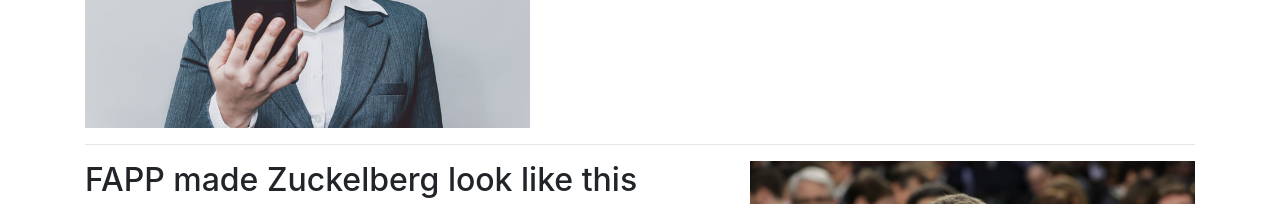
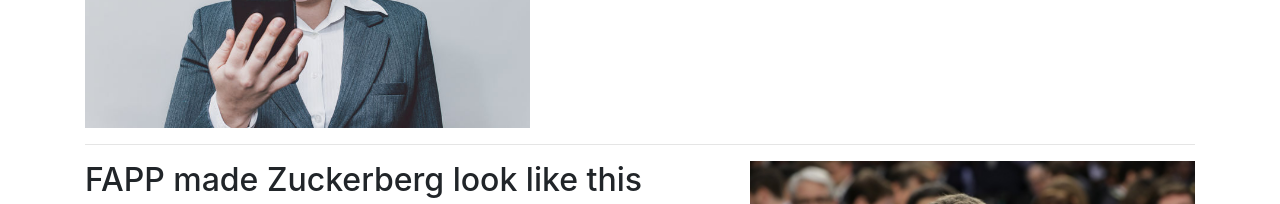
Before and after one commit to sandresbal/actividad_9, a plain HTML site: page index.html in a window 1280 px wide. Shown: the part 1429-1633 px from the top of the page. Drawn offline with nearby package versions, Linux system fonts and the light colour scheme.

Commit message:
fixing a typo

```diff
--- a/index.html
+++ b/index.html
@@ -120,7 +120,7 @@
 
         <div class="row featurette">
             <div class="col-md-7">
-                <h2 class="featurette-heading">FAPP made Zuckelberg look like this</h2>
+                <h2 class="featurette-heading">FAPP made Zuckerberg look like this</h2>
                 <p class="lead">
 
                     Donec ullamcorper nulla non metus auctor fringilla. Vestibulum id ligula porta felis euismod semper. Praesent commodo cursus magna, vel scelerisque nisl consectetur. Fusce dapibus, tellus ac cursus commodo.</p>
```
